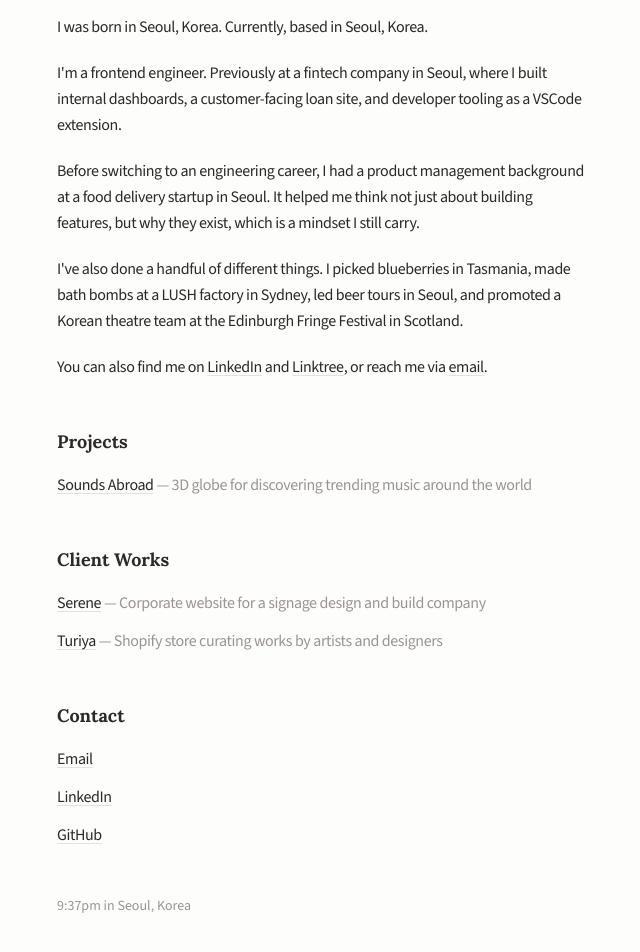
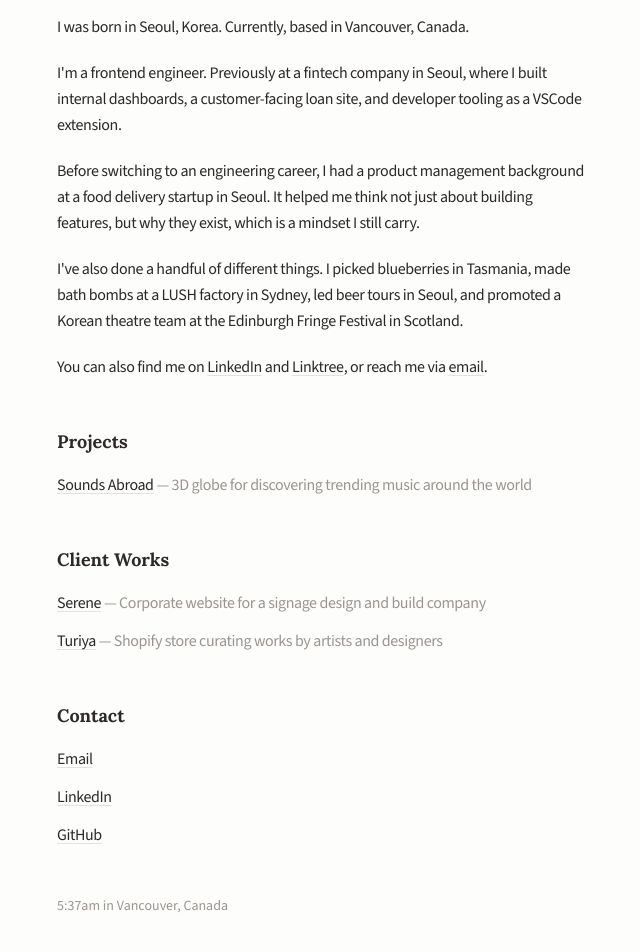
Before and after one commit to taewanu/twlim.dev, a Next.js app: page / in a window 1280 px wide. Shown: the part 150-1102 px from the top of the page, without its empty margins (319-959 px from the left). Built offline with nearby package versions, Linux system fonts and the light colour scheme; no server answers.

Commit message:
content: move current location from Seoul to Vancouver (#6)
The bio, the clock's time zone and label, and the weather coordinates
all describe the current city, so they change together.

```diff
--- a/src/app/components/LocalTime.tsx
+++ b/src/app/components/LocalTime.tsx
@@ -9,7 +9,7 @@ function formatTime(date: Date): string {
       hour: "numeric",
       minute: "2-digit",
       hour12: true,
-      timeZone: "Asia/Seoul",
+      timeZone: "America/Vancouver",
     })
     .toLowerCase()
     .replace(" ", "");
@@ -47,7 +47,7 @@ export function LocalTime() {
 
   return (
     <p className="text-sm text-muted tabular-nums">
-      {time} in Seoul, Korea
+      {time} in Vancouver, Canada
       <Weather />
     </p>
   );
--- a/src/app/components/Weather.tsx
+++ b/src/app/components/Weather.tsx
@@ -12,7 +12,7 @@ import {
 } from "lucide-react";
 
 const WEATHER_URL =
-  "https://api.open-meteo.com/v1/forecast?latitude=37.5665&longitude=126.9780&current=weather_code";
+  "https://api.open-meteo.com/v1/forecast?latitude=49.2827&longitude=-123.1207&current=weather_code";
 
 type WeatherResponse = {
   current: { weather_code: number };
--- a/src/app/page.tsx
+++ b/src/app/page.tsx
@@ -12,7 +12,7 @@ export function Home() {
         style={{ fontWeight: 460 }}
       >
         <p>
-          I was born in Seoul, Korea. Currently, based in Seoul, Korea.
+          I was born in Seoul, Korea. Currently, based in Vancouver, Canada.
         </p>
 
         <p>
```
